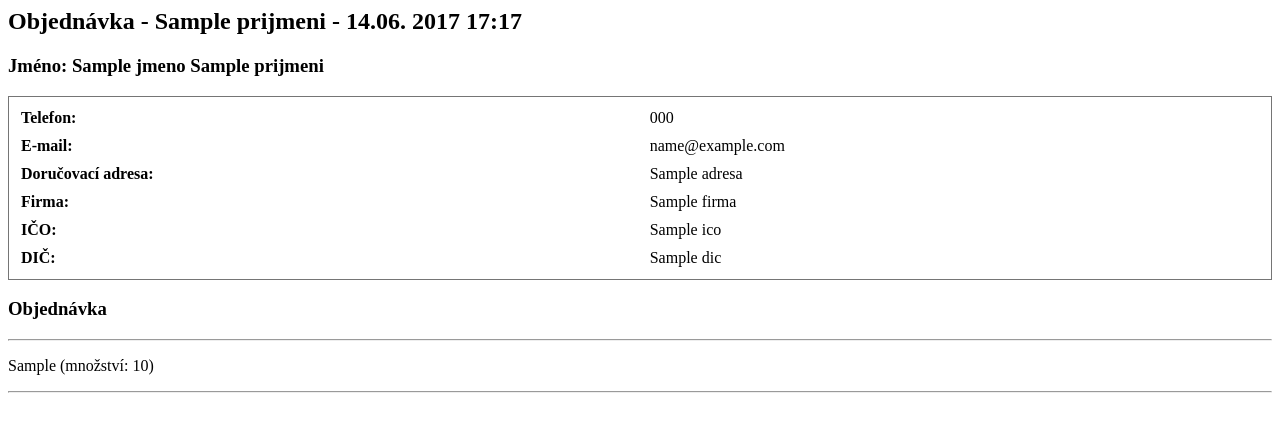
After one commit to dresl/leonardo-kkadavy-orders, a Django app: template leonardo_kkadavy_orders/templates/leonardo_kkadavy_orders/kkadavy_email.html in a window 1280 px wide. The commit adds this page. Shown: the top 432 px of the page. Run offline with Django 3.2, Linux system fonts and the light colour scheme; the template is opened without the code that fills it: most values are stand-ins (such as "Sample title", 1, 10 or a date in 2020).

Commit message:
Global changes - sending email, update formsets

```diff
--- /dev/null
+++ b/leonardo_kkadavy_orders/templates/leonardo_kkadavy_orders/kkadavy_email.html
@@ -0,0 +1,39 @@
+<h2>Objednávka - {{ prijmeni }} - {% now "d.m. Y H:i" %}</h2>
+
+<h3>Jméno: {{ jmeno }} {{ prijmeni }}</h3>
+<table style="border: 1px solid #757575;padding: 6px;width: 100%;" class="email-table">
+    <tr>
+      <th style="text-align: left;padding: 4px">Telefon:</th>
+      <td>{{ telefon }}</td>
+    </tr>
+    <tr>
+      <th style="text-align: left;padding: 4px">E-mail:</th>
+      <td>{{ email }}</td>
+    </tr>
+    <tr>
+      <th style="text-align: left;padding: 4px">Doručovací adresa:</th>
+      <td>{{ adresa }}</td>
+    </tr>
+    <tr>
+      <th style="text-align: left;padding: 4px">Firma:</th>
+      <td>{% if firma %}{{ firma }}{% else %}neuvedeno{% endif %}</td>
+    </tr>
+    <tr>
+      <th style="text-align: left;padding: 4px">IČO:</th>
+      <td>{% if ico %}{{ ico }}{% else %}neuvedeno{% endif %}</td>
+    </tr>
+    <tr>
+      <th style="text-align: left;padding: 4px">DIČ:</th>
+      <td>{% if dic %}{{ dic }}{% else %}neuvedeno{% endif %}</td>
+    </tr>
+</table>
+<h3>Objednávka</h3>
+<hr>
+{% if order.orderproduct_set.count == 0 %}
+<b>Objednavatel nezadal žádné produkty.</b>
+{% else %}
+{% for product in order.orderproduct_set.all %}
+<p>{{ product.get_type_of_product_display }} (množství: {{ product.quantity }})</p>
+<hr>
+{% endfor %}
+{% endif %}
```
Also changed, not shown: leonardo_kkadavy_orders/forms.py (+11 -11 lines), leonardo_kkadavy_orders/models.py (+7 -4 lines), leonardo_kkadavy_orders/templates/leonardo_kkadavy_orders/_kkadavyorders_form.html (+9 -2 lines), leonardo_kkadavy_orders/views.py (+21 -3 lines).
